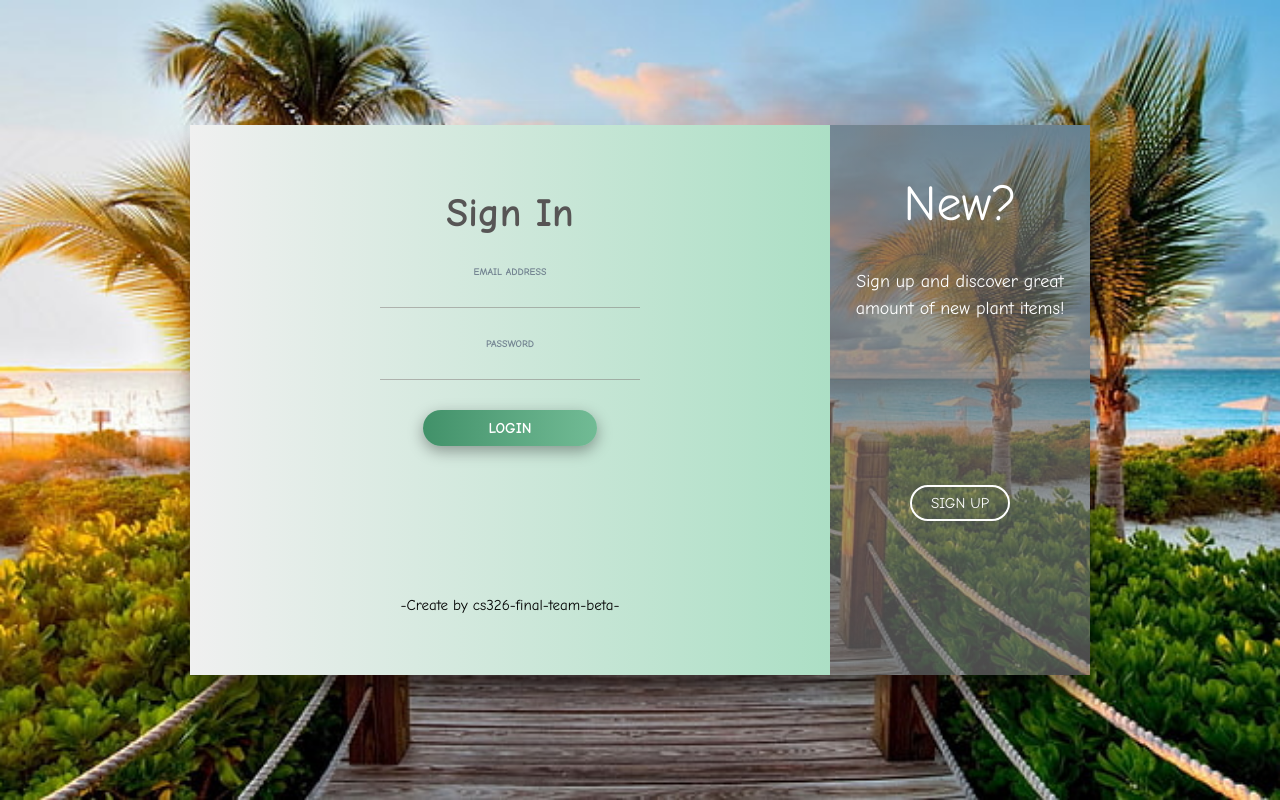
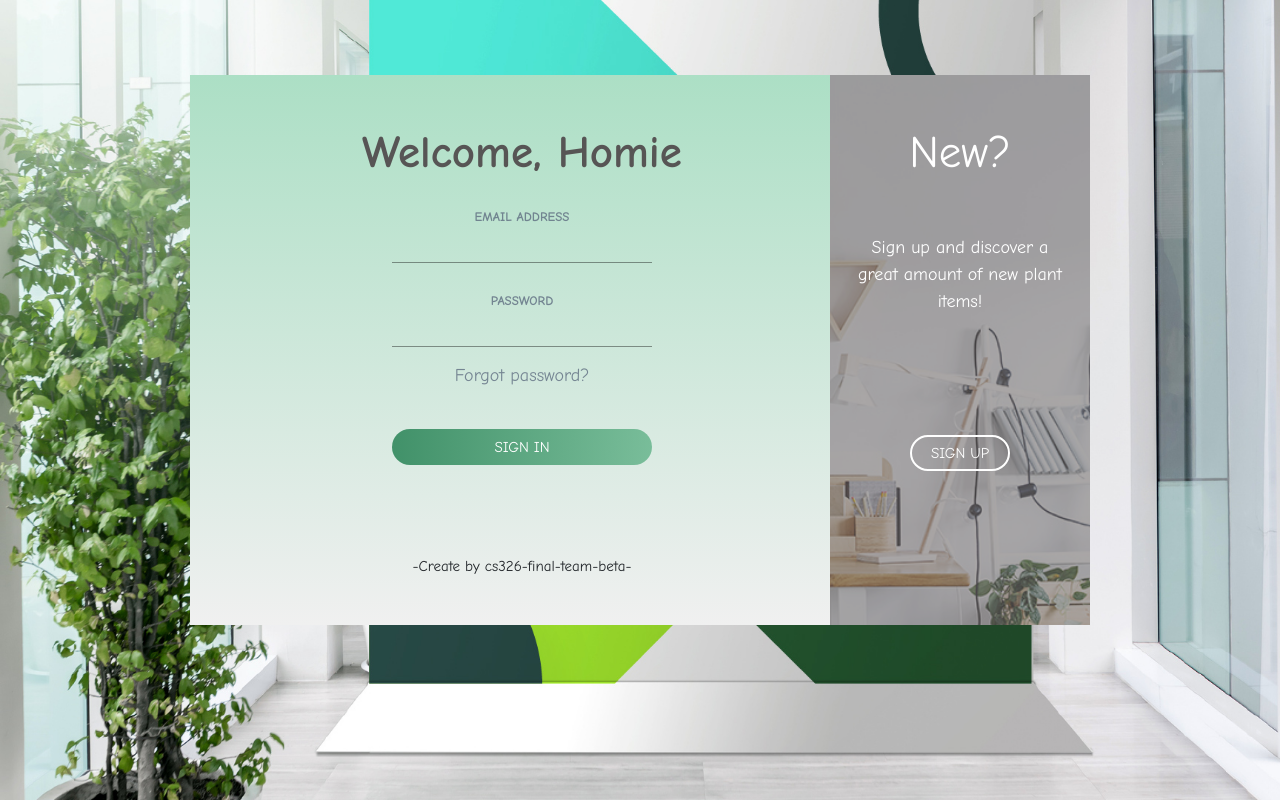
Before and after one commit to Jiafeng-Li95/cs326-final-team-beta, a plain HTML site: page front-end/login/login.html in a window 1280 px wide. Drawn offline with nearby package versions, Linux system fonts and the light colour scheme.

Commit message:
update login
update the animation when hit the sign up and sign in button.
change background color and pic.
Add  forgot password.

```diff
--- a/front-end/login/login.css
+++ b/front-end/login/login.css
@@ -1,12 +1,12 @@
 *, *:before, *:after {
+    box-sizing: border-box;
     margin: 0;
     padding: 0;
-    box-sizing: border-box;
-    font-family: Comic Sans MS, Comic Sans, cursive;
 }
 
 body {
-    background-image: url(../images/bg.jpeg);
+    font-family: Comic Sans MS, Comic Sans, cursive;
+    background-image: url(../images/login-bg.jpeg);
     background-size: cover;
     background-repeat: no-repeat;
     background-position: center center;
@@ -15,66 +15,70 @@ body {
     display: flex;
     justify-content: center;
     align-items: center;
-    font-family: Comic Sans MS, Comic Sans, cursive;
 }
 
 input, button {
     border: none;
     outline: none;
     background: none;
-}
-
-.login_form {
-    overflow: hidden;
-    position: relative;
-    width: 900px;
-    height: 550px;
-    background: white;
-    box-shadow: 0 19px 38px rgba(0, 0, 0, 0.30), 0 15px 12px rgba(0, 0, 0, 0.22);
-}
-
-.form {
-    background: -webkit-linear-gradient(right, #acdfc5, #f0f0f0);
-    position: relative;
-    width: 640px;
-    height: 100%;
-    padding: 50px 30px;
-    -webkit-transition: -webkit-transform 1.2s ease-in-out;
-    transition: -webkit-transform 1.2s ease-in-out;
-    transition: transform 1.2s ease-in-out;
-    transition: transform 1.2s ease-in-out, -webkit-transform 1.2s ease-in-out;
+    font-family: Comic Sans MS, Comic Sans, cursive;
 }
 
 h2 {
     width: 100%;
-    font-size: 40px;
+    font-size: 45px;
     text-align: center;
+    font-weight: bold;
     color: rgb(87, 85, 85);
+    font-family: Comic Sans MS, Comic Sans, cursive;
 }
 
-label {
-    display: block;
-    width: 260px;
-    margin: 25px auto 0;
-    text-align: center;
-}
-
-label span {
-    font-size: 10px;
+.container label span {
+    font-size: 13px;
     font-weight: 600;
     color: #5b697ec7;
     text-transform: uppercase;
 }
 
-input {
+.container {
+    overflow: hidden;
+    position: relative;
+    width: 900px;
+    height: 550px;
+    margin: 0 auto 100px;
+    background: linear-gradient(#acdfc5, #f0f0f0);
+}
+
+.form {
+    position: relative;
+    width: 640px;
+    height: 100%;
+    transition: transform 1.2s ease-in-out;
+    padding: 50px 30px 0;
+}
+
+.footer-login {
     display: block;
-    width: 100%;
-    margin-top: 5px;
-    font-size: 16px;
-    padding-bottom: 5px;
-    border-bottom: 1px solid rgba(109, 93, 93, 0.4);
+    width: 300px;
+    margin: 6em auto 0;
     text-align: center;
-    font-family: Comic Sans MS, Comic Sans, cursive;
+    font-size: 15px;
+}
+
+.sub-container {
+    overflow: hidden;
+    position: absolute;
+    left: 640px;
+    top: 0;
+    width: 900px;
+    height: 100%;
+    padding-left: 260px;
+    background: linear-gradient(#acdfc5, #f0f0f0);
+    transition: transform 1.2s ease-in-out;
+}
+
+.container.s-signup .sub-container {
+    transform: translate3d(-640px, 0, 0);
 }
 
 button {
@@ -83,45 +87,9 @@ button {
     width: 260px;
     height: 36px;
     border-radius: 30px;
-    color: white;
+    color: #fff;
     font-size: 15px;
     cursor: pointer;
-    box-shadow: rgba(0, 0, 0, 0.35) 0px 5px 15px;
-}
-
-.submit {
-    width: 30%;
-    margin: 30px auto;
-    text-align: center;
-    /* margin-top: 40px;
-    margin-bottom: 30px; */
-    text-transform: uppercase;
-    font-weight: 600;
-    font-family: Comic Sans MS, Comic Sans, cursive;
-    background: -webkit-linear-gradient(left, #419169, #41a370a2);
-}
-
-.submit:hover {
-    background: -webkit-linear-gradient(left, #41a370a1, #419169);
-}
-
-.sigup_form {
-    overflow: hidden;
-    position: absolute;
-    left: 640px;
-    top: 0;
-    width: 900px;
-    height: 100%;
-    padding-left: 260px;
-    background: #fff;
-    -webkit-transition: -webkit-transform 1.2s ease-in-out;
-    transition: -webkit-transform 1.2s ease-in-out;
-    transition: transform 1.2s ease-in-out;
-}
-
-.login_form.s-signup .sigup_form {
-    -webkit-transform: translate3d(-640px, 0, 0);
-    transform: translate3d(-640px, 0, 0);
 }
 
 .img {
@@ -142,10 +110,9 @@ button {
     top: 0;
     width: 900px;
     height: 100%;
-    background-image: linear-gradient( rgba(194, 194, 194, 0.5), rgba(214, 213, 213, 0.507)), url(../images/bg.jpeg);
+    background-image: url(../images/login-small-bg.jpeg);
     background-size: cover;
-    transition: -webkit-transform 1.2s ease-in-out;
-    transition: transform 1.2s ease-in-out, -webkit-transform 1.2s ease-in-out;
+    transition: transform 1.2s ease-in-out;
 }
 
 .img:after {
@@ -155,7 +122,11 @@ button {
     top: 0;
     width: 100%;
     height: 100%;
-    background: rgba(0, 0, 0, 0.3);
+    background: rgba(112, 107, 107, 0.6);
+}
+
+.container.s-signup .img:before {
+    transform: translate3d(640px, 0, 0);
 }
 
 .img-text {
@@ -167,15 +138,13 @@ button {
     padding: 0 20px;
     text-align: center;
     color: #fff;
-    -webkit-transition: -webkit-transform 1.2s ease-in-out;
-    transition: -webkit-transform 1.2s ease-in-out;
-    transition: transform 1.2s ease-in-out, -webkit-transform 1.2s ease-in-out;
+    transition: transform 1.2s ease-in-out;
 }
 
 .img-text h2 {
-    font-size: 50px;
+    margin-bottom: 20px;
+    color: white;
     font-weight: normal;
-    color: #fff;
 }
 
 .img-text p {
@@ -184,39 +153,16 @@ button {
     line-height: 1.5;
 }
 
-.login_form.s-signup .img:before {
-    -webkit-transform: translate3d(640px, 0, 0);
-    transform: translate3d(640px, 0, 0);
+.container.s-signup .img-text.m-up {
+    transform: translateX(520px);
 }
 
-.login_form.s-signup .img-text.show_signup {
-    -webkit-transform: translateX(400px);
-    transform: translateX(400px);
+.img-text.m-in {
+    transform: translateX(-520px);
 }
 
-.img-text.show_login {
-    -webkit-transform: translateX(-400px);
-    transform: translateX(-400px);
-}
-
-.login_form.s-signup .img-text.show_login {
-    -webkit-transform: translateX(0);
+.container.s-signup .img-text.m-in {
     transform: translateX(0);
-}
-
-.sign_in {
-    padding-top: 65px;
-    -webkit-transition-timing-function: ease-out;
-    transition-timing-function: ease-out;
-}
-
-.login_form.s-signup .sign_in {
-    -webkit-transition-timing-function: ease-in-out;
-    transition-timing-function: ease-in-out;
-    -webkit-transition-duration: 1.2s;
-    transition-duration: 1.2s;
-    -webkit-transform: translate3d(640px, 0, 0);
-    transform: translate3d(640px, 0, 0);
 }
 
 .img-btn {
@@ -249,58 +195,91 @@ button {
     position: absolute;
     left: 0;
     top: 0;
-    display: -webkit-box;
     display: flex;
-    -webkit-box-pack: center;
     justify-content: center;
     align-items: center;
     width: 100%;
     height: 100%;
+    transition: transform 1.2s;
 }
 
-.img-btn span.show_login {
-    -webkit-transform: translateY(-72px);
+.img-btn span.m-in {
     transform: translateY(-72px);
 }
 
-.login_form.s-signup .img-btn span.show_login {
-    -webkit-transform: translateY(0);
+.container.s-signup .img-btn span.m-in {
     transform: translateY(0);
 }
 
-.login_form.s-signup .img-btn span.show_signup {
-    -webkit-transform: translateY(72px);
+.container.s-signup .img-btn span.m-up {
     transform: translateY(72px);
 }
 
+label {
+    display: block;
+    width: 260px;
+    margin: 25px auto 0;
+    text-align: center;
+}
+
+input {
+    display: block;
+    width: 100%;
+    margin-top: 5px;
+    padding-bottom: 5px;
+    font-size: 16px;
+    border-bottom: 1px solid rgba(0, 0, 0, 0.4);
+    text-align: center;
+}
+
+.forgot-pass {
+    margin-top: 15px;
+    text-align: center;
+    font-size: 18px;
+    color: #5b697ec7;
+    cursor: pointer;
+}
+
+.forgot-pass:hover {
+    color: rgba(223, 87, 87, 0.63);
+}
+
+.submit {
+    margin-top: 40px;
+    margin-bottom: 20px;
+    font-family: Comic Sans MS, Comic Sans, cursive;
+    background: -webkit-linear-gradient(left, #419169, #41a370a2);
+    text-transform: uppercase;
+}
+
+.submit:hover {
+    background: -webkit-linear-gradient(left, #41a370a2, #419169);
+}
+
+.fb-btn {
+    border: 2px solid #d3dae9;
+    color: #8fa1c7;
+}
+
+.fb-btn span {
+    font-weight: bold;
+    color: #455a81;
+}
+
+.sign-in {
+    transition-timing-function: ease-out;
+}
+
+.container.s-signup .sign-in {
+    transition-timing-function: ease-in-out;
+    transition-duration: 1.2s;
+    transform: translate3d(640px, 0, 0);
+}
+
 .sign-up {
-    -webkit-transform: translate3d(0, 0, 0);
+    transform: translate3d(-900px, 0, 0);
+}
+
+.container.s-signup .sign-up {
     transform: translate3d(0, 0, 0);
 }
-
-.login_form.s-signup .sign-up {
-    -webkit-transform: translate3d(0, 0, 0);
-    transform: translate3d(0, 0, 0);
-}
-
-.footer-login {
-    display: block;
-    width: 300px;
-    margin: 10em auto 0;
-    text-align: center;
-    font-size: 15px;
-}
-
-/* .forgot-pass {
-    margin-top: 15px;
-    margin-left: 10em;
-    text-align: center;
-    font-size: 14px;
-    font-weight: 600;
-    color: #555353;
-    cursor: pointer;
-} */
-
-/* .forgot-pass:hover {
-    color: rgb(202, 4, 4);
-} */
--- a/front-end/login/login.html
+++ b/front-end/login/login.html
@@ -5,67 +5,68 @@
     <meta charset="UTF-8">
     <meta http-equiv="X-UA-Compatible" content="IE=edge">
     <meta name="viewport" content="width=device-width, initial-scale=1.0">
-    <title>Login Page</title>
+    <link href="https://cdn.jsdelivr.net/npm/bootstrap@5.1.3/dist/css/bootstrap.min.css" rel="stylesheet"
+        integrity="sha384-1BmE4kWBq78iYhFldvKuhfTAU6auU8tT94WrHftjDbrCEXSU1oBoqyl2QvZ6jIW3" crossorigin="anonymous">
+    <title>Login</title>
     <link rel="stylesheet" href="login.css">
 </head>
 
 <body>
-    <div class="login_form">
-        <!-- login in form  -->
-        <div class="form sign_in">
-            <h2>Sign In</h2>
+    <br>
+    <div class="container">
+        <div class="form sign-in">
+            <h2>Welcome, Homie</h2>
             <label>
                 <span>Email Address</span>
-                <input type="email" name="email">
+                <input type="email" />
             </label>
             <label>
                 <span>Password</span>
-                <input type="password" name="password">
+                <input type="password" />
             </label>
-            <!-- <p id="for-pass-submit" class="forgot-pass">Forgot Password ?</p> -->
-            <button id="submit-login" class="submit" type="button">LOGIN</button>
+            <p class="forgot-pass">Forgot password?</p>
+            <button type="button" class="submit">Sign In</button>
             <p class="footer-login">-Create by cs326-final-team-beta-</p>
         </div>
-
-        <!-- signup form -->
-        <div class="sigup_form">
+        <div class="sub-container">
             <div class="img">
-                <div class="img-text show_signup">
+                <div class="img-text m-up">
                     <h2>New?</h2>
-                    <p>Sign up and discover great amount of new plant items!</p>
+                    <p>Sign up and discover a great amount of new plant items!</p>
                 </div>
-                <div class="img-text show_login">
-                    <h2>Already Have?</h2>
-                    <p>If you already has an account, please sign in. Here are news for you!</p>
+                <div class="img-text m-in">
+                    <h2>Homie?</h2>
+                    <p>Have an account? Sign in. We've missed you here!</p>
                 </div>
                 <div class="img-btn">
-                    <span class="show_signup">SIGN UP</span>
-                    <span class="show_login">SIGN IN</span>
+                    <span class="m-up">Sign Up</span>
+                    <span class="m-in">Sign In</span>
                 </div>
             </div>
-
             <div class="form sign-up">
-                <h2>Sign Up</h2>
+                <h2>Sign Up Here, Homie</h2>
                 <label>
                     <span>Name</span>
-                    <input type="text">
+                    <input type="text" />
                 </label>
                 <label>
                     <span>Email</span>
-                    <input type="email">
+                    <input type="email" />
                 </label>
                 <label>
                     <span>Password</span>
-                    <input type="password">
+                    <input type="password" />
                 </label>
                 <label>
                     <span>Confirm Password</span>
                     <input type="password">
                 </label>
-                <button id="submit-signup" type="button" class="submit">Sign Up HERE</button>
+                <button type="button" class="submit">Sign Up</button>
             </div>
+
         </div>
-        <script type="text/javascript" src="login.js"></script>
+    </div>
+    <script src="login.js"></script>
 </body>
 
 </html>
--- a/front-end/login/login.js
+++ b/front-end/login/login.js
@@ -1,5 +1,3 @@
-
 document.querySelector('.img-btn').addEventListener('click', function () {
-    document.querySelector('.login_form').classList.toggle('s-signup')
-}
-);
+    document.querySelector('.container').classList.toggle('s-signup');
+});
```
Also changed, not shown: front-end/images/bg.jpeg (deleted), front-end/images/login-bg.jpeg (added), front-end/images/login-small-bg.jpeg (added), front-end/images/market.png (deleted), 1 other file.
